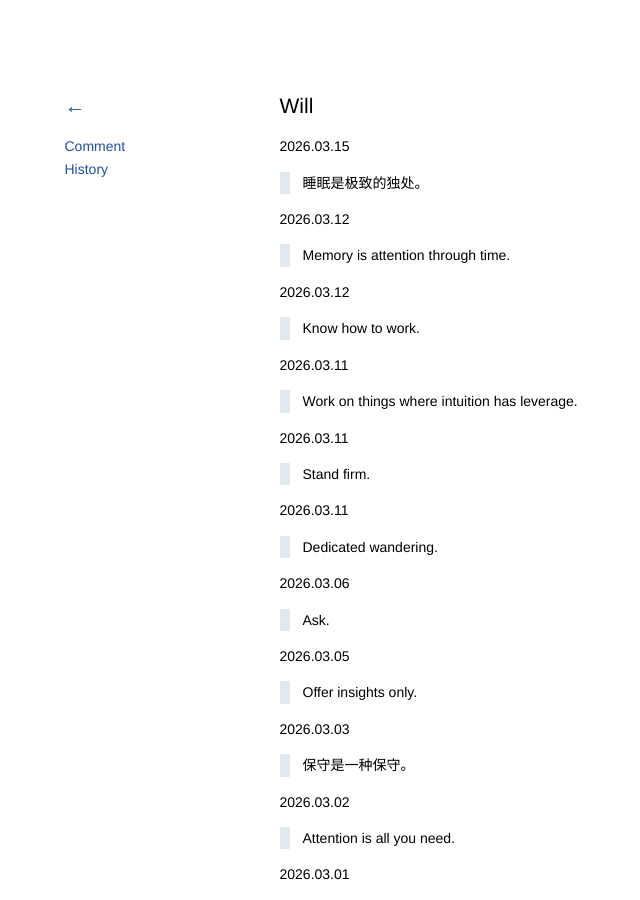
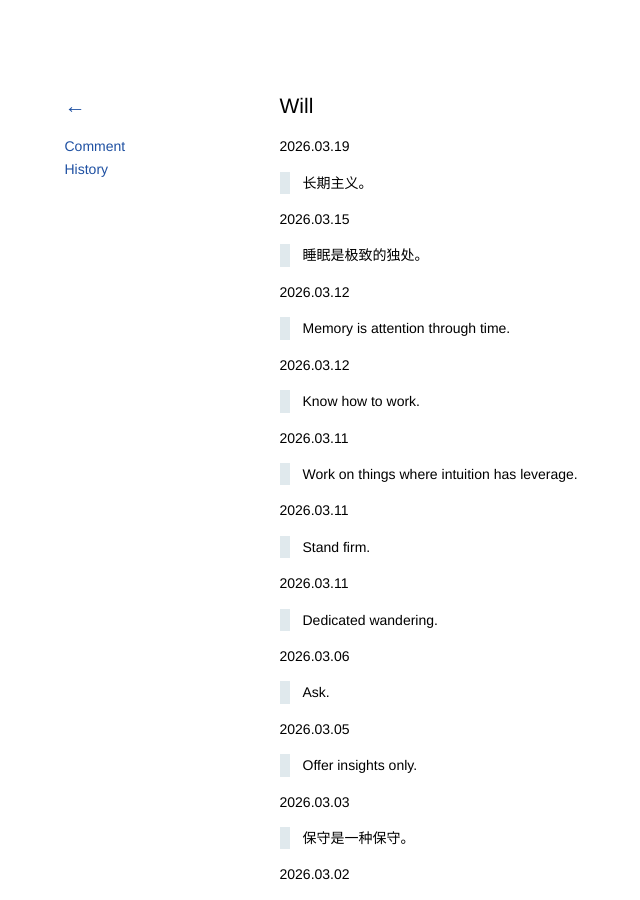
Before and after one commit to kidlj/awei, a Jekyll site: the page built from _wiki/will.md, in a window 1280 px wide and 900 px high. Shown: the whole window, without its empty margins (68-708 px from the left). Built offline with Jekyll 4.4.1, drawn with Linux system fonts in a browser that asks for light colours.

Commit message:
update will

```diff
--- a/_wiki/will.md
+++ b/_wiki/will.md
@@ -1,6 +1,10 @@
 ---
 title: Will
 ---
+
+2026.03.19
+
+> 长期主义。
 
 2026.03.15
 
```
